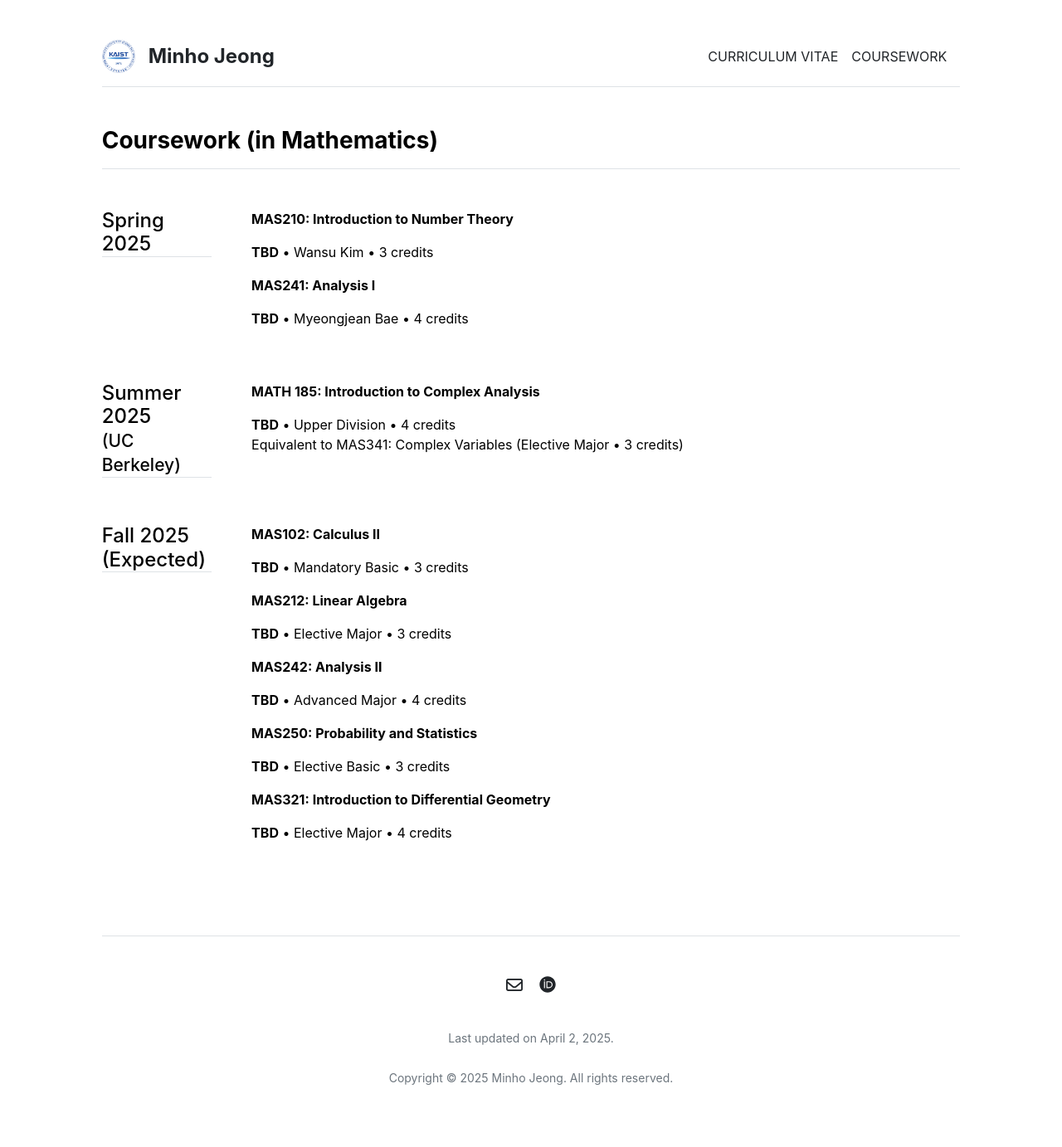
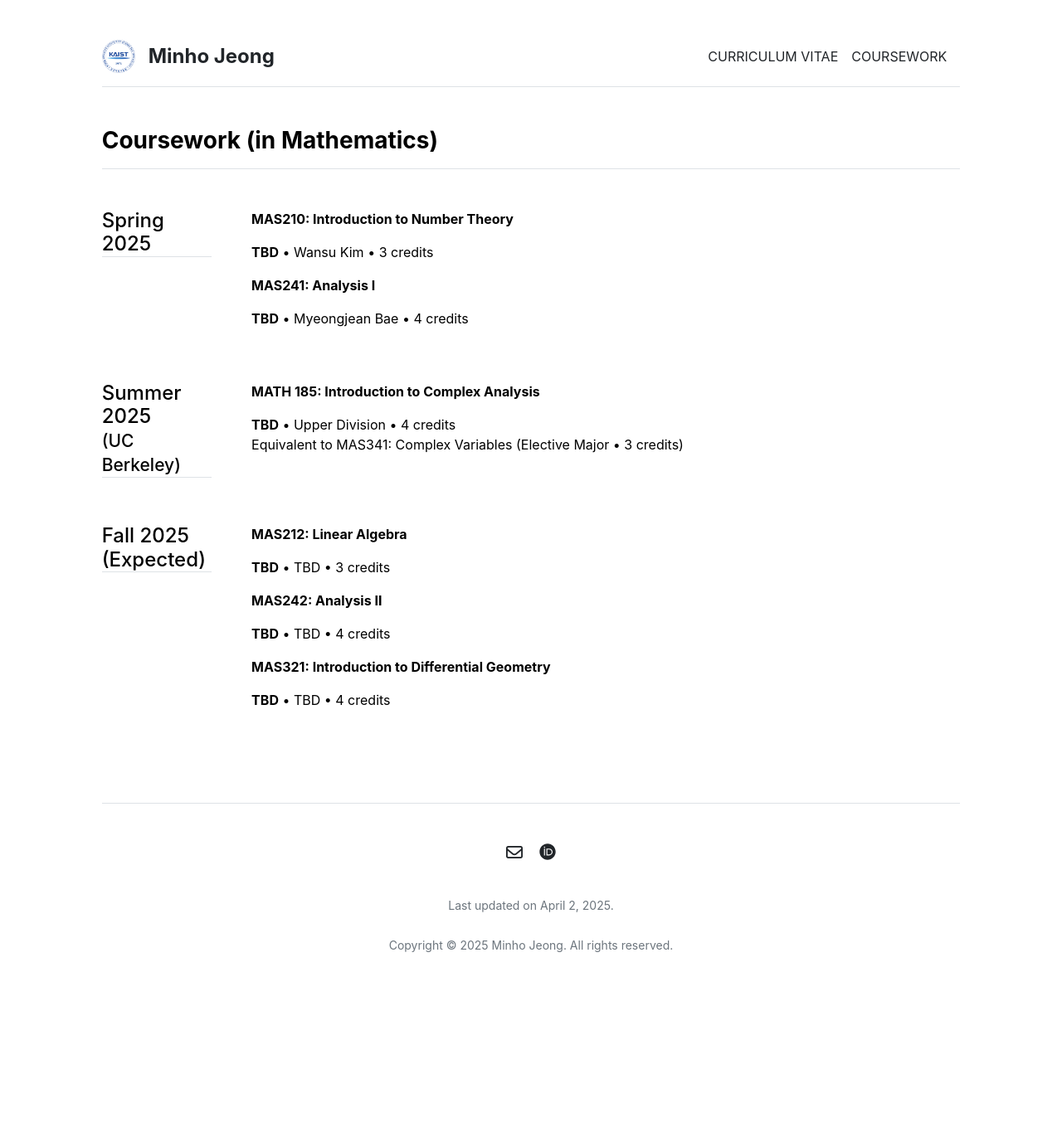
Before and after one commit to mino-jeong/mino-jeong.github.io, a Jekyll site: the page built from coursework.md, in a window 1280 px wide. Shown: the whole page at 83% size. Built offline with Jekyll 4.4.1, drawn with Linux system fonts in a browser that asks for light colours; after the commit the page ends 1223 px from its top, so only the background shows below that.

Commit message:
Update 2025-2.yml

```diff
--- a/_data/coursework/2025-2.yml
+++ b/_data/coursework/2025-2.yml
@@ -1,14 +1,8 @@
-- title: 'MAS102: Calculus II'
-  description: '<strong>TBD</strong> • Mandatory Basic • 3 credits'
-
 - title: 'MAS212: Linear Algebra'
-  description: '<strong>TBD</strong> • Elective Major • 3 credits'
+  description: '<strong>TBD</strong> • TBD • 3 credits'
 
 - title: 'MAS242: Analysis II'
-  description: '<strong>TBD</strong> • Advanced Major • 4 credits'
-
-- title: 'MAS250: Probability and Statistics'
-  description: '<strong>TBD</strong> • Elective Basic • 3 credits'
+  description: '<strong>TBD</strong> • TBD • 4 credits'
 
 - title: 'MAS321: Introduction to Differential Geometry'
-  description: '<strong>TBD</strong> • Elective Major • 4 credits'
+  description: '<strong>TBD</strong> • TBD • 4 credits'
```
